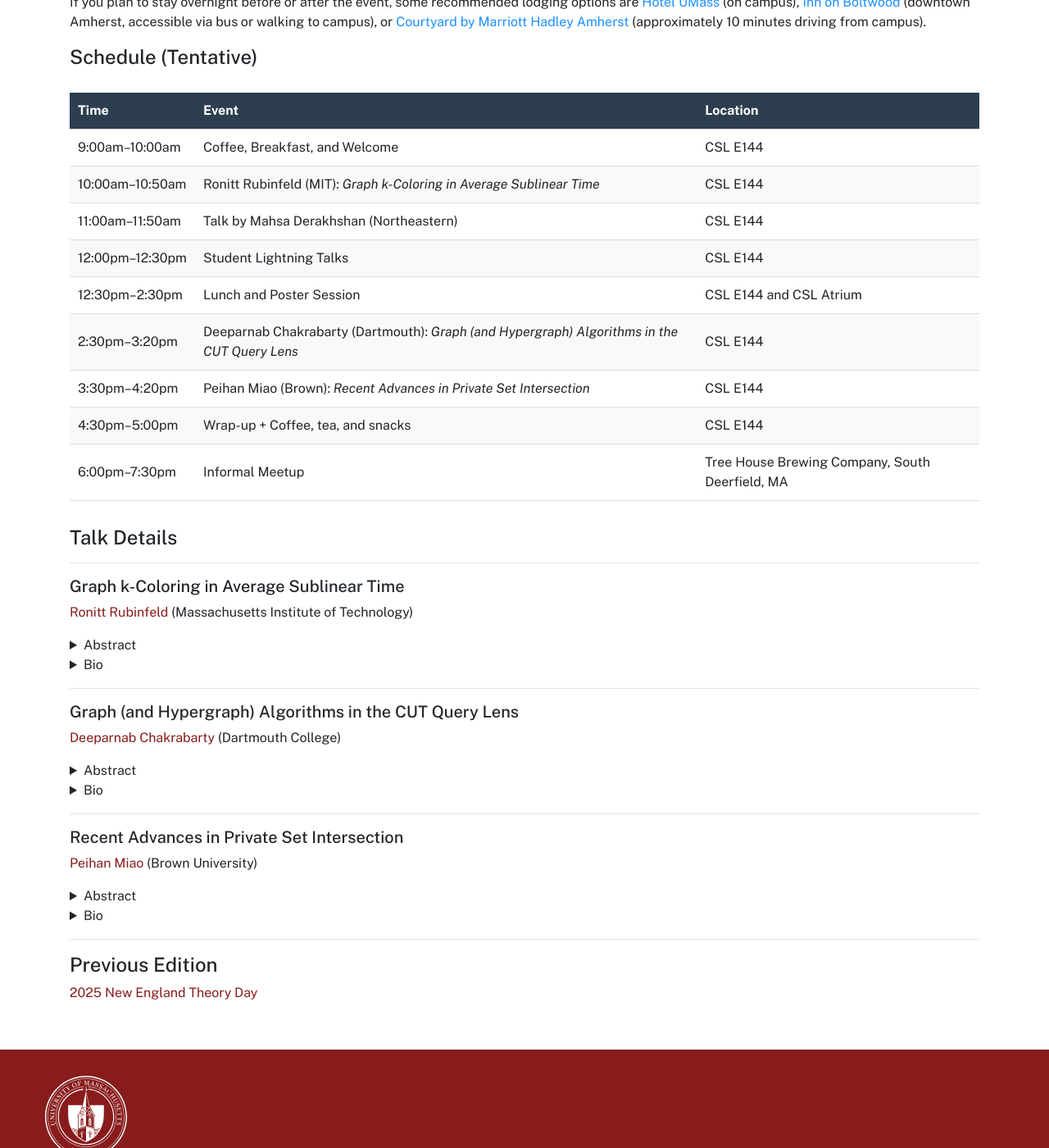
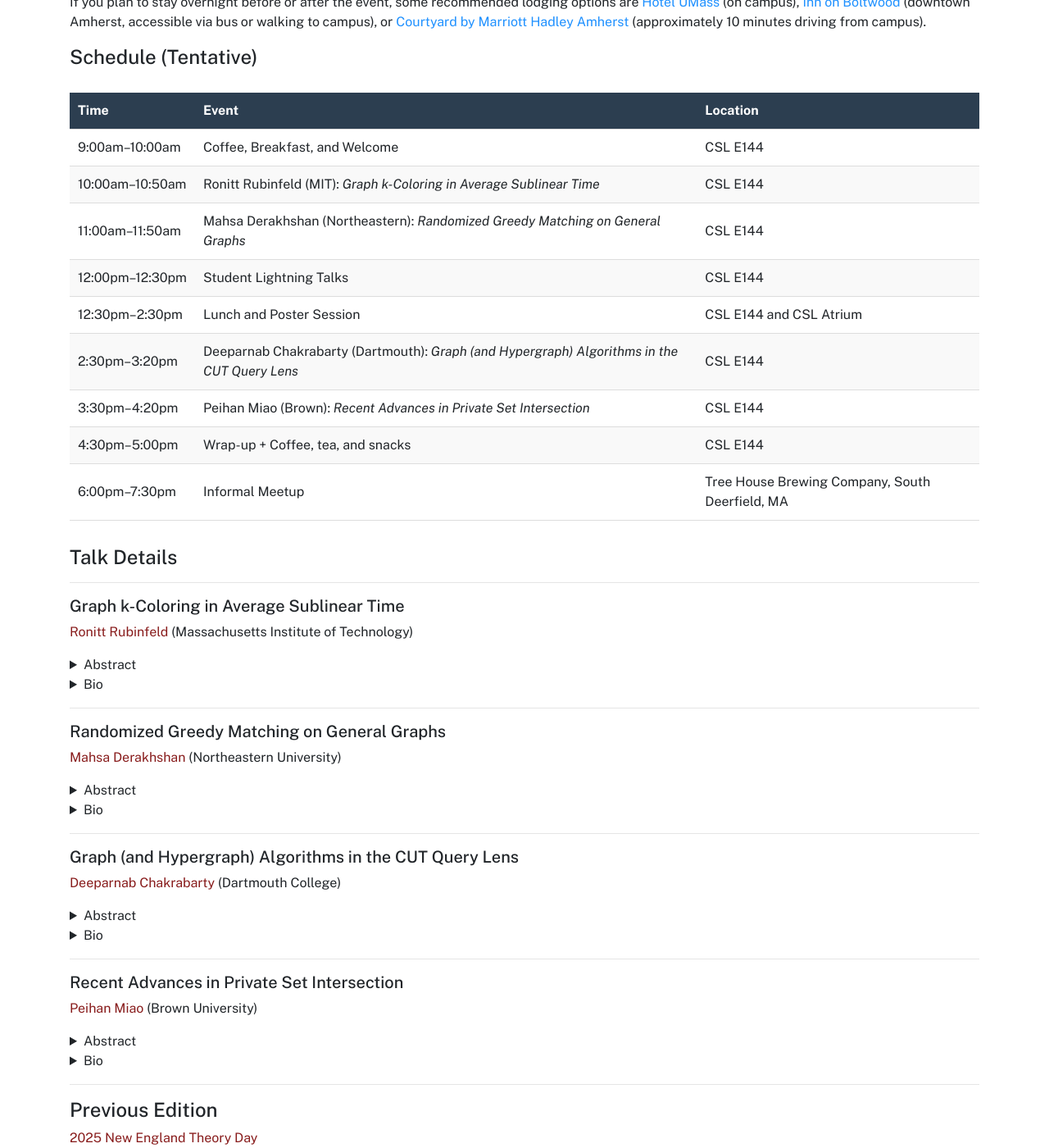
Before and after one commit to umass-theory/umass-theory.github.io, a Jekyll site: the page built from theory-day.md, in a window 1280 px wide and 1400 px high, scrolled down 1082 px. Shown: the whole window at 82% size. Built offline with Jekyll 4.4.1, drawn with Linux system fonts in a browser that asks for light colours.

Commit message:
Updated talk info for Theory Day

```diff
--- a/theory-day.md
+++ b/theory-day.md
@@ -90,7 +90,7 @@ If you plan to stay overnight before or after the event, some recommended lodgin
     </tr>
     <tr>
       <td>11:00am–11:50am</td>
-      <td>Talk by Mahsa Derakhshan (Northeastern)</td>
+      <td>Mahsa Derakhshan (Northeastern): <i>Randomized Greedy Matching on General Graphs</i></td>
       <td>CSL E144</td>
     </tr>
     <tr>
@@ -152,6 +152,24 @@ Ronitt Rubinfeld is an Edwin Sibley Webster Professor at MIT’s Electrical Engi
 
 <hr>
 
+##### Randomized Greedy Matching on General Graphs
+
+[Mahsa Derakhshan](https://www.khoury.northeastern.edu/home/derakhshan/) (Northeastern University)
+<details markdown="1">
+<summary>Abstract</summary>
+
+Randomized greedy algorithms are among the simplest and most effective methods for approximating maximum matchings, yet their performance on general graphs remains much less well understood than in the bipartite setting. In this talk, I will present recent progress on vertex-iterative randomized greedy matching algorithms for general graphs, focusing on Ranking and FRanking. I will describe new structural ideas and a unified analysis framework that yield improved approximation guarantees for these algorithms, including a 0.56 approximation ratio for Ranking and a 0.539 approximation ratio for FRanking. I will also discuss how the absence of short odd cycles leads to significantly stronger guarantees. More broadly, these results imply improved bounds for related models, including oblivious and fully online matching. The talk is based on joint work with Mohammad Roghani, Mohammad Saneian, and Tao Yu (SODA 2026), and on joint work with Tao Yu (STOC 2026).
+
+</details>
+<details markdown="1">
+<summary>Bio</summary>
+
+Mahsa Derakhshan is an assistant professor in the Khoury College of Computer Sciences at Northeastern University. Her research focuses on designing algorithms under uncertainty, including uncertainty arising from stochastic inputs, limited information, and strategic behavior, with particular interests in matching problems, online algorithms, and market design. She received her Ph.D. in computer science from the University of Maryland in 2021 and held postdoctoral positions at Princeton University and UC Berkeley before joining Northeastern.
+
+</details>
+
+<hr>
+
 ##### Graph (and Hypergraph) Algorithms in the CUT Query Lens
 
 [Deeparnab Chakrabarty](https://deeparnab.cs.dartmouth.edu/) (Dartmouth College)
```
